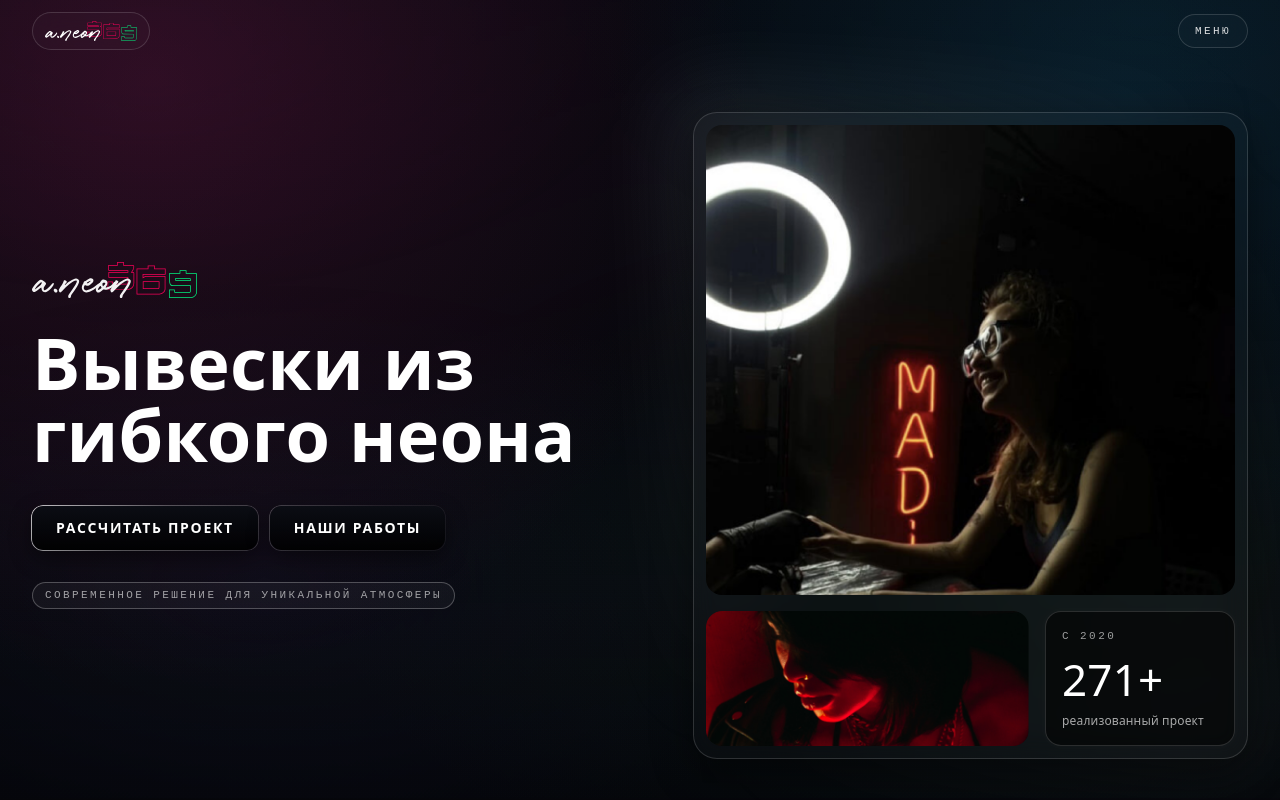
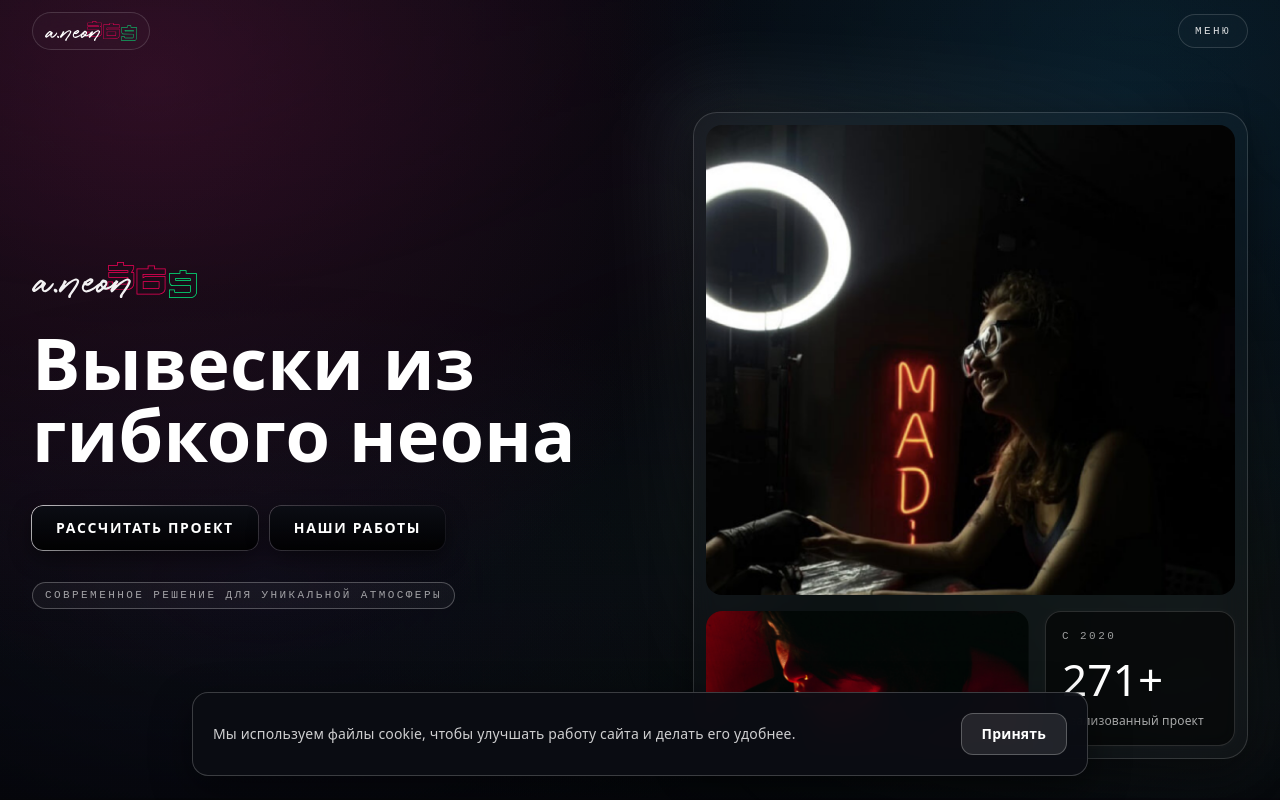
Before and after one commit to MaksimDekar/aneon, a React (Vite) app: page / in a window 1280 px wide. Shown: the top 800 px of the page. Built offline with nearby package versions, Linux system fonts and the light colour scheme.

Commit message:
Add cookie consent banner with acceptance persistence

```diff
--- a/src/App.tsx
+++ b/src/App.tsx
@@ -1,5 +1,6 @@
 import { useEffect } from 'react';
 import { BenefitsSection } from '@/components/sections/BenefitsSection';
+import { CookieBanner } from '@/components/sections/CookieBanner';
 import { ConsultationSection } from '@/components/sections/ConsultationSection';
 import { EstimateSection } from '@/components/sections/EstimateSection';
 import { FaqSection } from '@/components/sections/FaqSection';
@@ -48,6 +49,7 @@ function App() {
         <FaqSection />
       </main>
       <Footer />
+      <CookieBanner />
     </div>
   );
 }
--- /dev/null
+++ b/src/components/sections/CookieBanner.tsx
@@ -0,0 +1,40 @@
+import { useEffect, useState } from 'react';
+
+const COOKIE_KEY = 'aneon_cookie_consent';
+
+export function CookieBanner() {
+  const [visible, setVisible] = useState(false);
+
+  useEffect(() => {
+    const consent = localStorage.getItem(COOKIE_KEY);
+    if (consent !== 'accepted') {
+      setVisible(true);
+    }
+  }, []);
+
+  const acceptCookies = () => {
+    localStorage.setItem(COOKIE_KEY, 'accepted');
+    setVisible(false);
+  };
+
+  if (!visible) return null;
+
+  return (
+    <div className="fixed inset-x-0 bottom-4 z-50 px-3 sm:bottom-6 sm:px-6">
+      <div className="mx-auto max-w-4xl rounded-2xl border border-white/20 bg-base-900/95 p-4 shadow-card backdrop-blur-md sm:p-5">
+        <div className="flex flex-col gap-4 sm:flex-row sm:items-center sm:justify-between">
+          <p className="text-sm leading-relaxed text-white/80">
+            Мы используем файлы cookie, чтобы улучшать работу сайта и делать его удобнее.
+          </p>
+          <button
+            className="inline-flex items-center justify-center rounded-xl border border-white/25 bg-white/10 px-5 py-2.5 text-sm font-semibold text-white transition hover:border-white/45 hover:bg-white/15"
+            onClick={acceptCookies}
+            type="button"
+          >
+            Принять
+          </button>
+        </div>
+      </div>
+    </div>
+  );
+}
```
